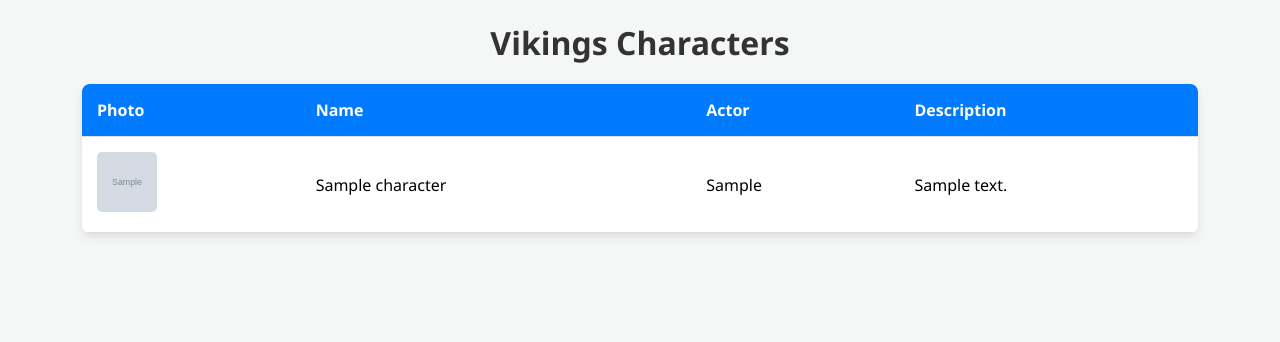
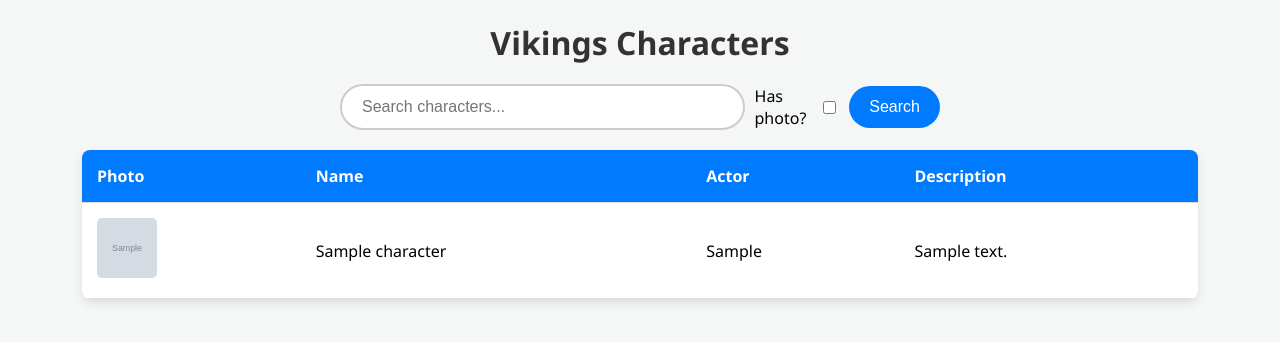
Before and after one commit to blendirrustemi/vikings-fullstack-project, a Flask app: page / in a window 1280 px wide. Shown: the top 342 px of the page. Run offline with Flask 3, Linux system fonts and the light colour scheme; tables that the repository leaves empty hold one stand-in row (values such as "Sample post"); grey boxes marked "Sample" are stand-in pictures.

Commit message:
added filtering

```diff
--- a/app/routes/views.py
+++ b/app/routes/views.py
@@ -1,5 +1,5 @@
 # app/routes/views.py
-from flask import Blueprint, render_template
+from flask import Blueprint, render_template, request
 from app.models.character import Character
 from app.utils.vikings_netflix_scraper import scrape_vikings_characters
 from app.utils.database import store_characters
@@ -9,7 +9,25 @@
 @views_bp.route('/')
 def index():
     try:
-        characters = Character.query.all()
+        search_query = request.args.get('search', '').lower()  # Get the search query from URL args
+        has_photo = request.args.get('has_photo') == 'true'  # Check if "Has photo?" checkbox is checked
+
+        if search_query:
+            # If search_query is provided, filter by name or actor
+            characters = Character.query.filter(
+                (Character.name.ilike(f'%{search_query}%')) |
+                (Character.actor.ilike(f'%{search_query}%'))
+            )
+        else:
+            # If no search query is provided, fetch all characters
+            characters = Character.query
+
+        # If "Has photo?" filter is applied, filter by non-empty photo_url
+        if has_photo:
+            characters = characters.filter(Character.photo_url != None).filter(Character.photo_url != '')
+
+        characters = characters.all()
+
         return render_template('index.html', characters=characters)
     except Exception as e:
         print(e)
--- a/app/static/css/index.css
+++ b/app/static/css/index.css
@@ -51,3 +51,48 @@
 a:hover {
     color: #007bff;
 }
+
+/* Style for the search bar container */
+form {
+    margin: 20px auto;
+    display: flex;
+    justify-content: center;
+    align-items: center;
+    gap: 10px;
+    max-width: 600px;
+    width: 100%;
+}
+
+/* Style for the input field */
+form input[type="text"] {
+    padding: 12px 20px;
+    font-size: 16px;
+    width: 100%;
+    border: 2px solid #ccc;
+    border-radius: 25px;
+    box-sizing: border-box; /* Include padding in the width */
+    transition: border-color 0.3s ease;
+}
+
+/* Style for the input field on focus */
+form input[type="text"]:focus {
+    outline: none;
+    border-color: #007bff;
+}
+
+/* Style for the search button */
+form button {
+    padding: 12px 20px;
+    font-size: 16px;
+    background-color: #007bff;
+    color: white;
+    border: none;
+    border-radius: 25px;
+    cursor: pointer;
+    transition: background-color 0.3s ease;
+}
+
+/* Style for the search button on hover */
+form button:hover {
+    background-color: #0056b3;
+}
--- a/app/templates/index.html
+++ b/app/templates/index.html
@@ -8,6 +8,15 @@
 </head>
 <body>
     <h1>Vikings Characters</h1>
+    <!-- Search and Has Photo Filter -->
+    <form method="GET" action="{{ url_for('views.index') }}">
+        <input type="text" name="search" placeholder="Search characters..." value="{{ request.args.get('search', '') }}">
+
+        <label for="has_photo">Has photo?</label>
+        <input type="checkbox" id="has_photo" name="has_photo" value="true" {% if request.args.get('has_photo') == 'true' %}checked{% endif %}>
+        <button type="submit">Search</button>
+
+    </form>
     <table>
         <thead>
             <tr>
```
